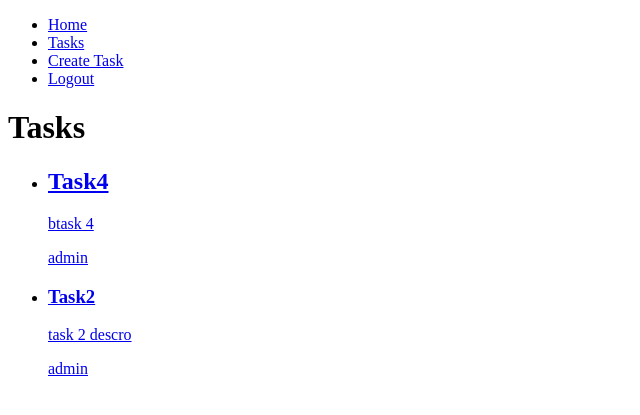
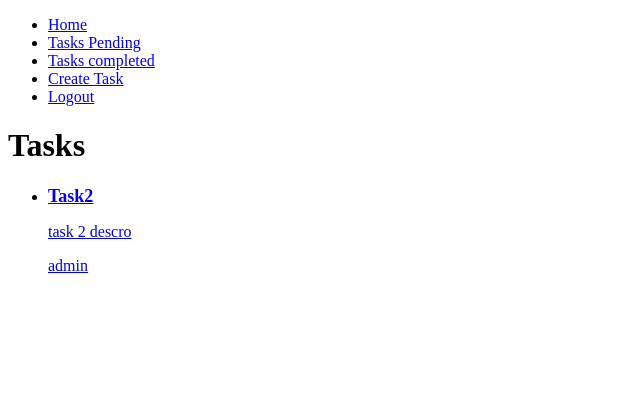
Before and after one commit to L3C74M0/Django_CRUD_Authentication, a Django app: page /tasks/ in a window 1280 px wide. Shown: the top 415 px of the page, without its empty margins (0-640 px from the left). Run offline with Django 4.2, Linux system fonts and the light colour scheme; a user stored in the database is signed in; data comes from the database, SQL or seed files in the repository; both versions use the stored data as it was after the commit.

Commit message:
Added: Complete and delete tasks, protect routes, and list completed tasks.

```diff
--- a/main/settings.py
+++ b/main/settings.py
@@ -118,6 +118,8 @@ USE_TZ = True
 
 STATIC_URL = 'static/'
 
+LOGIN_URL = '/login'
+
 # Default primary key field type
 # https://docs.djangoproject.com/en/4.2/ref/settings/#default-auto-field
 
--- a/main/urls.py
+++ b/main/urls.py
@@ -7,8 +7,11 @@ urlpatterns = [
   path('', views.home, name='home'),
   path('signup/', views.singup, name='signup'),
   path('tasks/', views.tasks, name='tasks'),
+  path('tasks_completed/', views.tasks_completed, name='tasks_completed'),
   path('tasks/create/', views.create_task, name='create_task'),
   path('tasks/<int:task_id>/', views.task_detail, name='task_detail'),
+  path('tasks/<int:task_id>/complete', views.complete_task, name='complete_task'), # type: ignore
+  path('tasks/<int:task_id>/delete', views.delete_task, name='delete_task'), # type: ignore
   path('logout/', views.logoutLocal, name='logout'),
   path('login/', views.loginLocal, name='login'),
 ]
--- a/tasks/templates/layouts/base.html
+++ b/tasks/templates/layouts/base.html
@@ -11,7 +11,8 @@
     <ul>
       <li><a href="{% url 'home' %}">Home</a></li>
       {% if user.is_authenticated %}
-        <li><a href="{% url 'tasks' %}">Tasks</a></li>
+        <li><a href="{% url 'tasks' %}">Tasks Pending</a></li>
+        <li><a href="{% url 'tasks_completed' %}">Tasks completed</a></li>
         <li><a href="{% url 'create_task' %}">Create Task</a></li>
         <li><a href="{% url 'logout' %}">Logout</a></li>
       {% else %}
--- a/tasks/templates/tasks.html
+++ b/tasks/templates/tasks.html
@@ -9,12 +9,13 @@
       <li>
         <a href="{% url 'task_detail' task.id %}">
           {% if task.status %}
-            <h2>{{ task.title }}</h2>
+            <b style="font-size: 20px;">{{ task.title }}</b>
           {% else %}
-            <h3>{{ task.title }}</h3>
+            <b style="font-size: 18px;">{{ task.title }}</b>
           {% endif %}
-          <p>{{ task.description }}</p>
-          <p>{{ task.user.username }}</p>
+            <p>{{ task.description }}</p>
+            <p>{{ task.user.username }}</p>
+            <p>{{ task.dateCompleted|date:'M j Y:i' }}</p>
         </a>
       </li>
     {% endfor %}
--- a/tasks/views.py
+++ b/tasks/views.py
@@ -5,6 +5,8 @@ from django.contrib.auth import login, logout, authenticate
 from django.db import IntegrityError
 from .forms import TaskForm
 from .models import Task
+from django.utils import timezone
+from django.contrib.auth.decorators import login_required
 
 
 def home(request):
@@ -34,13 +36,23 @@ def singup(request):
     })
 
 
+@login_required
 def tasks(request):
-  tasks = Task.objects.filter(user=request.user)
+  tasks = Task.objects.filter(user=request.user, dateCompleted__isnull=True)
   return render(request, 'tasks.html', {
     'tasks': tasks
   })
 
 
+@login_required
+def tasks_completed(request):
+  tasks = Task.objects.filter(user=request.user, dateCompleted__isnull=False).order_by('-dateCompleted')
+  return render(request, 'tasks.html', {
+    'tasks': tasks
+  })
+
+
+@login_required
 def create_task(request):
   if request.method == 'GET':
     return render(request, 'create_task.html', {
@@ -60,6 +72,7 @@ def create_task(request):
       })
 
 
+@login_required
 def task_detail(request, task_id):
   task = get_object_or_404(Task, pk=task_id, user=request.user)
   if request.method == 'GET':
@@ -81,6 +94,24 @@ def task_detail(request, task_id):
       })
 
 
+@login_required # type: ignore
+def complete_task(request, task_id):
+  task = get_object_or_404(Task, pk=task_id, user=request.user)
+  if request.method == 'POST':
+    task.dateCompleted = timezone.now()
+    task.save()
+    return redirect('tasks')
+
+
+@login_required # type: ignore
+def delete_task(request, task_id):
+  task = get_object_or_404(Task, pk=task_id, user=request.user)
+  if request.method == 'POST':
+    task.delete()
+    return redirect('tasks')
+
+
+@login_required
 def logoutLocal(request):
   logout(request)
   return redirect('home')
```
Also changed, not shown: tasks/templates/task_detail.html (+10 -0 lines), db.sqlite3.
